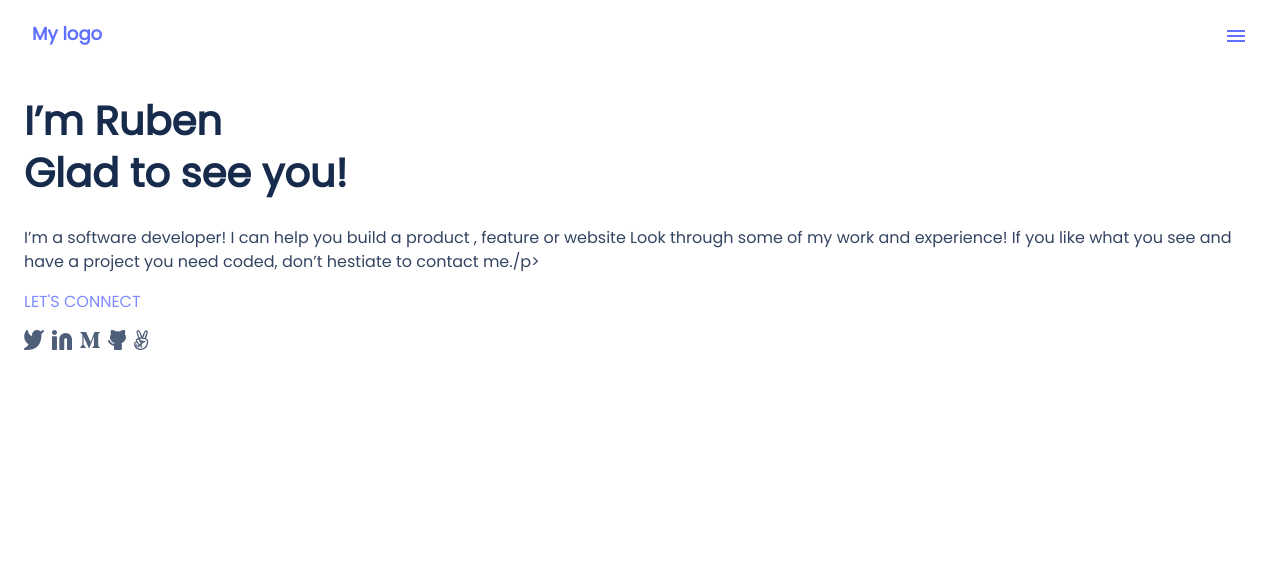
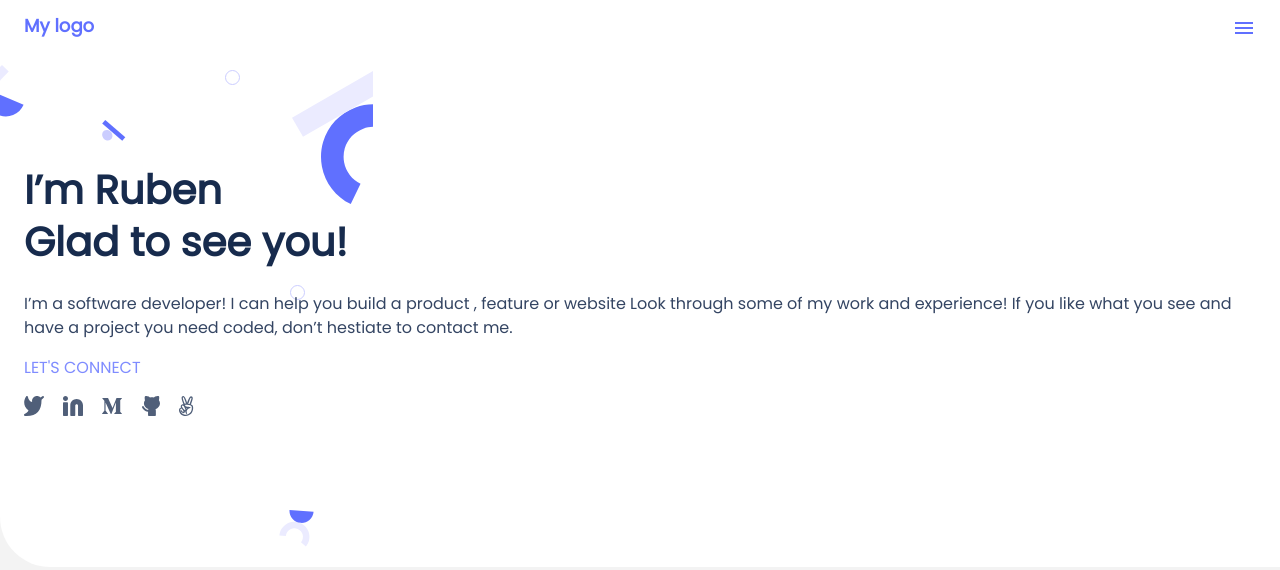
Before and after one commit to Jrmcuervo/replica-my-portfolio, a website: page idex.html in a window 1280 px wide. Drawn offline with nearby package versions, Linux system fonts and the light colour scheme.

Commit message:
build header and headline contentincludes text styles and background images

```diff
--- a/idex.html
+++ b/idex.html
@@ -43,8 +43,8 @@
     <header class="header">
         <h1 class="header__title">I’m Ruben <br> Glad to see you!</h1>
         <p class="header__paragraph">I’m a software developer! I can help you build a product , feature or website Look
-            through some of my work and
-            experience! If you like what you see and have a project you need coded, don’t hestiate to contact me./p>
+            through some of my work and experience! If you like what you see and have a project you need coded, don’t
+            hestiate to contact me.</p>
         <h2 class="header__subtitle">LET'S CONNECT</h2>
         <ul class="header__icons">
             <li><img src="/icons/twitter.svg" alt="twitter icon"></li>
--- a/style.css
+++ b/style.css
@@ -1,11 +1,14 @@
 body {
     font-family: 'Poppins', sans-serif;
+    margin: 0;
+    background-color: #F3F3F3;
 }
 
 .menu__bar {
     display: flex;
     justify-content: space-between;
     padding: 1rem 1.5rem;
+    background-color: #fff;
 }
 
 .menu__logo,
@@ -25,8 +28,16 @@ body {
 }
 
 .header {
-    padding-left: 1rem;
-    padding-right: 1.5rem;
+    padding-left: 1.5rem;
+    padding-right: 1rem;
+    padding-bottom: 8rem;
+    background-image: url(background-images/bki1.svg), url(background-images/bki2.svg), url(background-images/bki3.svg),
+        url(background-images/bki4.svg), url(background-images/bki3.svg), url(background-images/bki3.svg), url(background-images/bki5.svg), url(background-images/bki6.svg);
+    background-position: 0px 5px, 100px 60px, 225px 10px, 292px 10px, 290px 225px, 40px 570px, 185px 580px, 275px 450px;
+    background-repeat: no-repeat;
+    padding-top: 5rem;
+    border-bottom-left-radius: 50px 50px;
+    background-color: #fff;
 }
 
 .header__title {
@@ -34,6 +45,7 @@ body {
     font-size: 40px;
     line-height: 52px;
     color: #172B4D;
+    margin: 1.5rem 1.5rem 1.5rem 0;
 }
 
 .header__paragraph {
@@ -52,7 +64,7 @@ body {
 
 .header__icons {
     display: flex;
-    gap: .5rem;
+    gap: 1.2rem;
     list-style-type: none;
     padding: 0;
 
```
